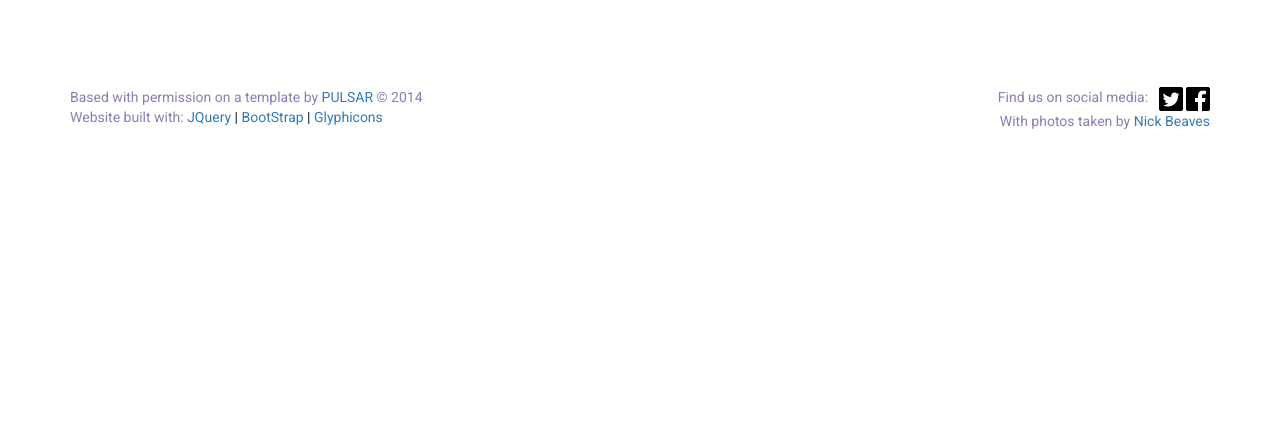
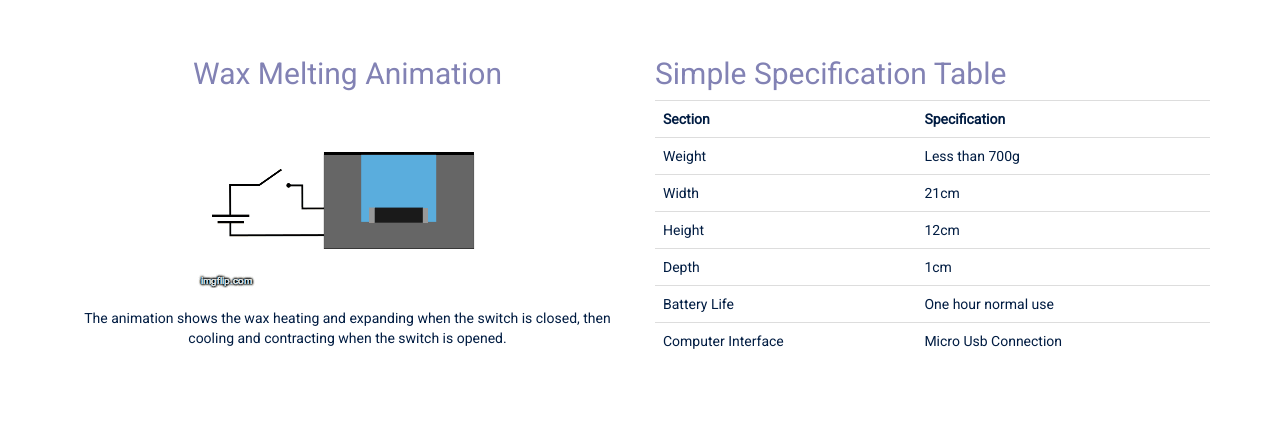
Before and after one commit to michael-hart/tactile_tablet_website, a plain HTML site: page product.html in a window 1280 px wide. Shown: the part 660-1086 px from the top of the page. Before the commit the page ends 811 px from the top, so only its background shows below. Drawn offline with Linux system fonts and the light colour scheme.

Commit message:
Added animation and spec table

```diff
--- a/product.html
+++ b/product.html
@@ -98,6 +98,52 @@
                 <p>Error: Failed to load preview. Go to the video
                 <a href="https://drive.google.com/open?id=0B-uo4_tAPfhJamNocFMyNmxxbXc&authuser=0">source</a>
                 for more information.</p>
+              </div>
+
+            </div>
+
+            <div class="row">
+
+              <div class="col-md-6 center-items">
+                <h2 class="text-muted">Wax Melting Animation</h2>
+                <img src="./product_files/animation.gif" alt="Wax Animation" />
+                <br />
+                <br />
+                <p> The animation shows the wax heating and expanding when the switch is closed, then cooling and contracting when the switch is opened. </p>
+              </div>
+
+              <div class="col-md-6">
+                <h2 class="text-muted">Simple Specification Table</h2>
+                <table class="table">
+                  <tr>
+                    <th>Section</th>
+                    <th>Specification</th>
+                  </tr>
+                  <tr>
+                    <td>Weight</td>
+                    <td>Less than 700g</td>
+                  </tr>
+                  <tr>
+                    <td>Width</td>
+                    <td>21cm</td>
+                  </tr>
+                  <tr>
+                    <td>Height</td>
+                    <td>12cm</td>
+                  </tr>
+                  <tr>
+                    <td>Depth</td>
+                    <td>1cm</td>
+                  </tr>
+                  <tr>
+                    <td>Battery Life</td>
+                    <td>One hour normal use</td>
+                  </tr>
+                  <tr>
+                    <td>Computer Interface</td>
+                    <td>Micro Usb Connection</td>
+                  </tr>
+                </table>
               </div>
 
             </div>
```
Also changed, not shown: product_files/animation.gif (added).
